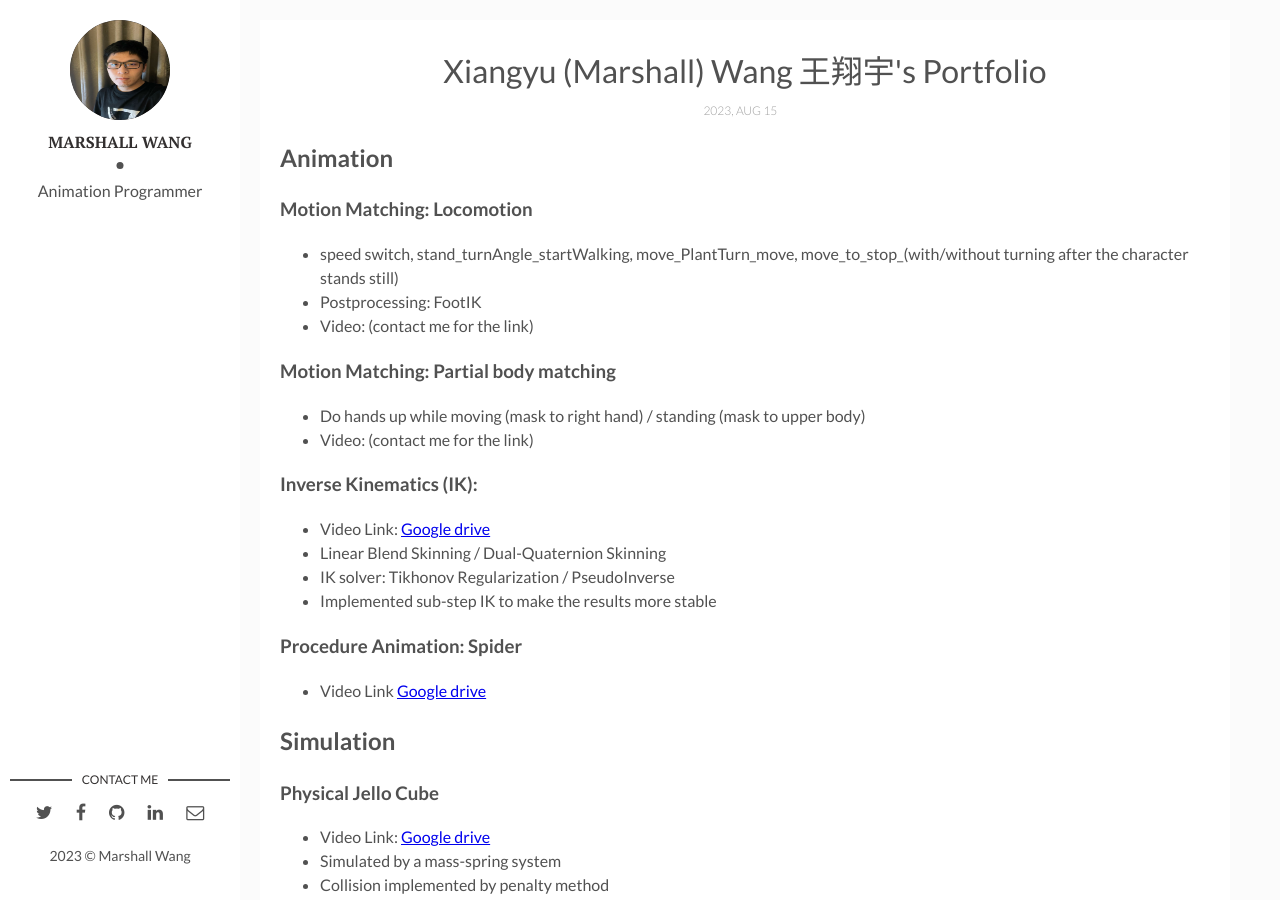
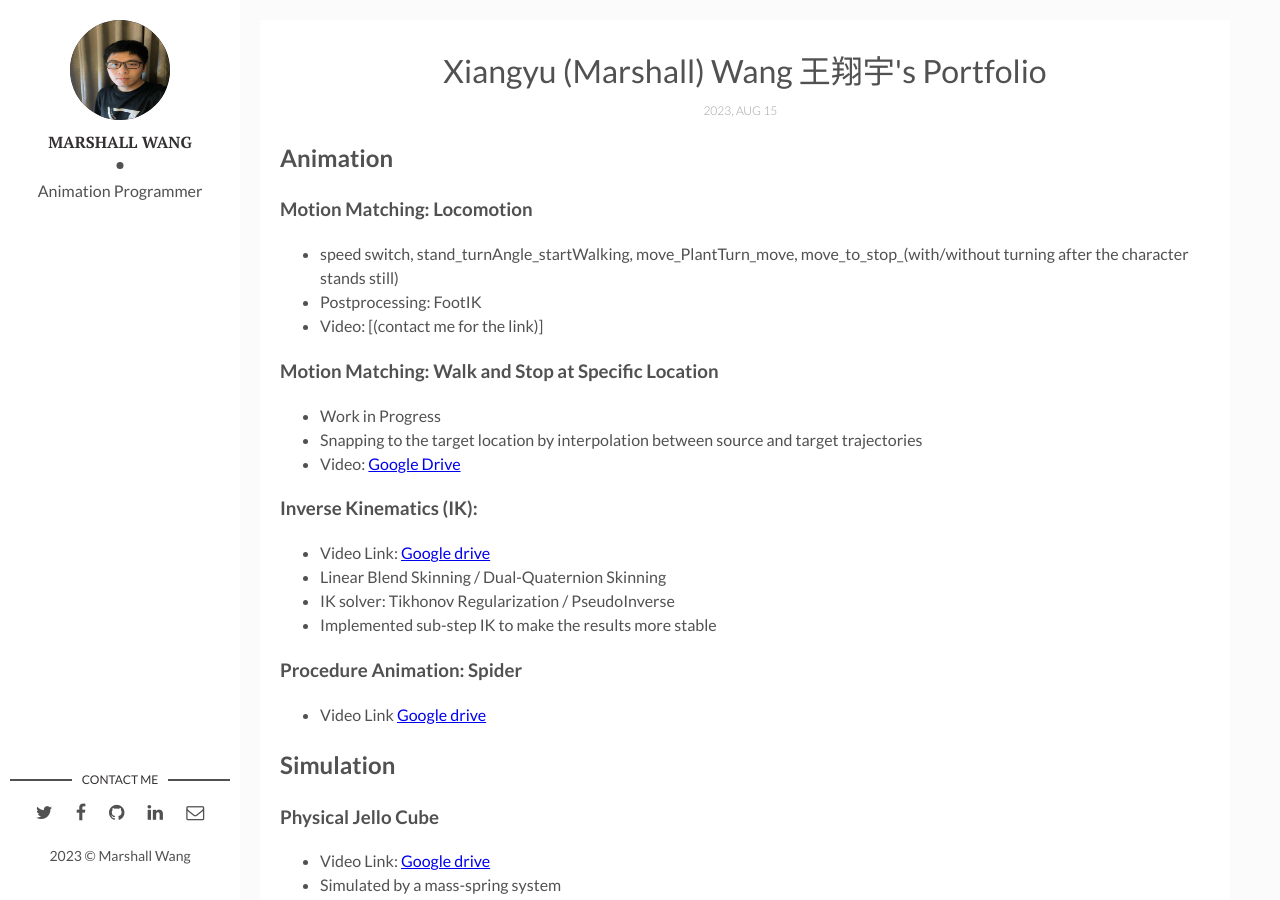
Before and after one commit to MarshallW906/MarshallW906.github.io, a Jekyll site: the page built from _posts/2023-08-15-Portfolio-of-Xiangyu-Wang.markdown, in a window 1280 px wide and 900 px high. Built offline with Jekyll 4.4.1, drawn with Linux system fonts in a browser that asks for light colours.

Commit message:
Motion Matching demo: stop at specifc pos

```diff
--- a/_posts/2023-08-15-Portfolio-of-Xiangyu-Wang.markdown
+++ b/_posts/2023-08-15-Portfolio-of-Xiangyu-Wang.markdown
@@ -10,11 +10,12 @@ tags: [Portfolio]
 ### Motion Matching: Locomotion
 - speed switch, stand_turnAngle_startWalking, move_PlantTurn_move, move_to_stop_(with/without turning after the character stands still)
 - Postprocessing: FootIK
-- Video: (contact me for the link)
+- Video: [(contact me for the link)]
 
-### Motion Matching: Partial body matching
-- Do hands up while moving (mask to right hand) / standing (mask to upper body)
-- Video: (contact me for the link)
+### Motion Matching: Walk and Stop at Specific Location
+- Work in Progress
+- Snapping to the target location by interpolation between source and target trajectories
+- Video: [Google Drive](https://drive.google.com/file/d/1us_2IxfPBTAmTX5V8aLL2y0QSVVjuaGL/view?usp=sharing)
 
 ### Inverse Kinematics (IK):
 - Video Link: [Google drive](https://drive.google.com/file/d/1It2_k7DA8UtzAzpFaDRzye9Er9p10SdZ/view?usp=sharing)
```
